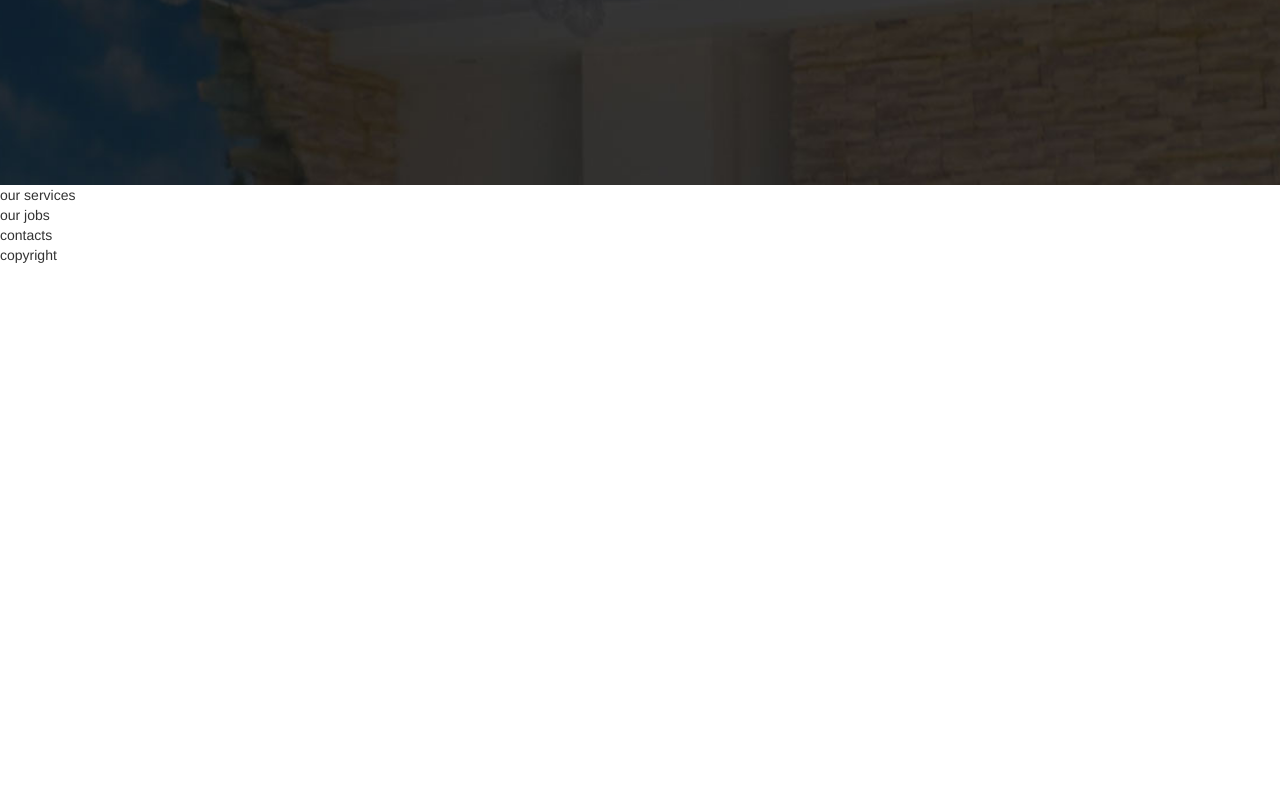
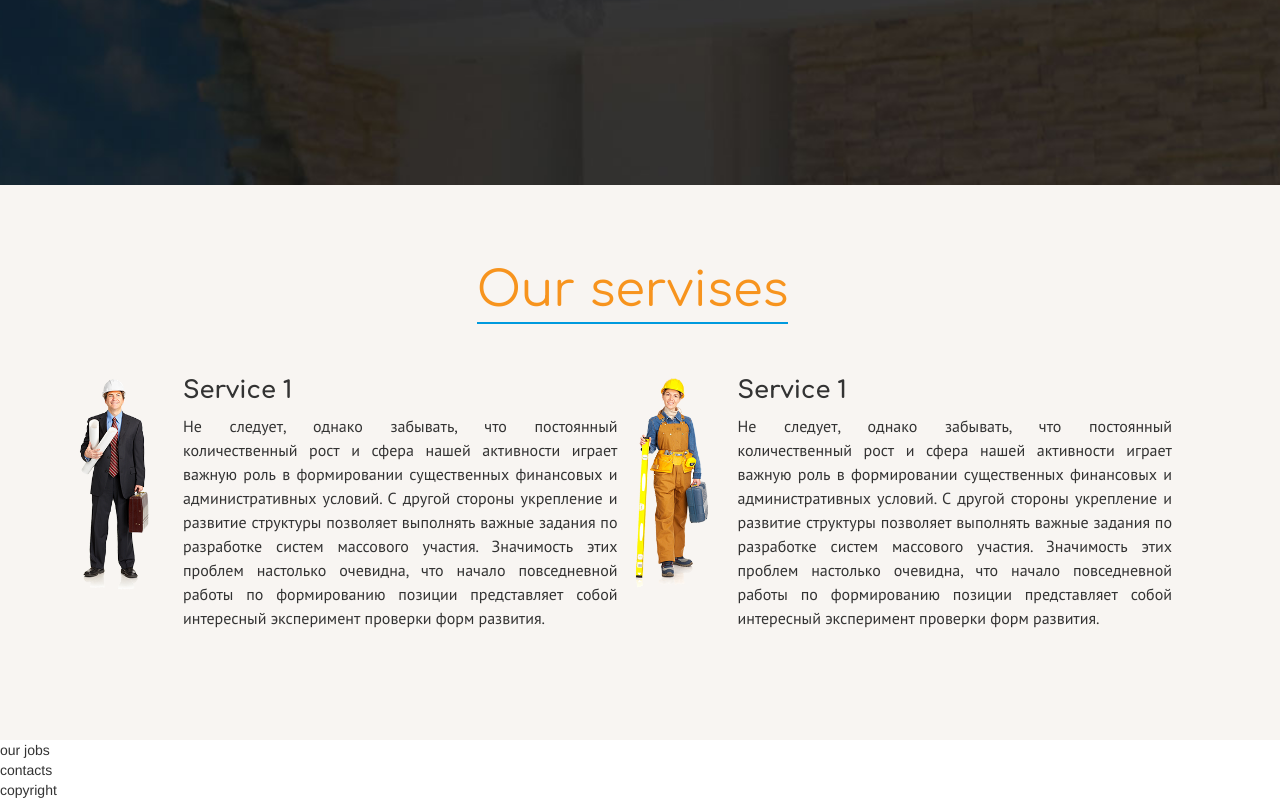
Before and after one commit to ruslankus/geros_lubos_template, a plain HTML site: page index.html in a window 1280 px wide. Shown: the part 739-1539 px from the top of the page. Before the commit the page ends 1004 px from the top, so only its background shows below. Drawn offline with Linux system fonts and the light colour scheme.

Commit message:
our services done

```diff
--- a/index.html
+++ b/index.html
@@ -41,8 +41,24 @@
         </div>
     </div>
 </header>
-<section>
-	our services
+<section id="services">
+	<div class="container-fluid">
+    	<div class="row">
+        	<div class="header-holder col-xs-8 col-xs-offset-2 clearfix ">
+            	<h2 class="text-center"><span>Our servises</span></h2>
+            </div><!--/holder -->
+
+            <div class="col-xs-12 col-md-6 service srv1" style="background-image:url(img/srv1_bg.png)">
+            	<h3>Service 1</h3>
+                <p>Не следует, однако забывать, что постоянный количественный рост и сфера нашей активности играет важную роль в формировании существенных финансовых и административных условий. С другой стороны укрепление и развитие структуры позволяет выполнять важные задания по разработке систем массового участия. Значимость этих проблем настолько очевидна, что начало повседневной работы по формированию позиции представляет собой интересный эксперимент проверки форм развития.</p>
+            </div><!-- /srv1 -->
+
+            <div class="col-xs-12 col-md-6 service srv2" style="background-image:url(img/srv2_bg.png)">
+            	<h3>Service 1</h3>
+                <p>Не следует, однако забывать, что постоянный количественный рост и сфера нашей активности играет важную роль в формировании существенных финансовых и административных условий. С другой стороны укрепление и развитие структуры позволяет выполнять важные задания по разработке систем массового участия. Значимость этих проблем настолько очевидна, что начало повседневной работы по формированию позиции представляет собой интересный эксперимент проверки форм развития.</p>
+            </div><!-- /srv2 -->
+        </div>
+    </div>
 </section>
 
 <section>
--- /dev/null
+++ b/sass/_services.scss
@@ -0,0 +1,90 @@
+#services {
+        background-color: #f8f5f2;
+    div {
+        max-width: 1200px;
+        margin-right: auto;
+        margin-right: auto;
+        .row {
+            @media (min-width:$screen-sm) {
+                padding-left: 38px;
+                padding-right: 38px;
+            }
+
+            .header-holder{
+
+                h2 {
+                    @include font_Comfortaa;
+                    color:#f7941e;
+                    font-size: 24px;
+                    margin-bottom: 60px;
+                    @media (min-width:$screen-sm) {
+                        margin-top: 70px;
+                        font-size: 36px;
+                    }
+
+                    @media (min-width:$screen-md) {
+                        font-size: 48px;
+                        margin-top: 80px;
+                    }
+
+                    span {
+                        border-bottom: 2px solid #009ade;
+                        padding-bottom: 5px;
+                    }
+                }
+            }
+
+            .service {
+
+                background: top left no-repeat;
+                background-size: 70px auto;
+                padding-left: 75px;
+                min-height: 210px;
+                margin-bottom: 36px;
+                text-align: justify;
+                @media (min-width:$screen-sm) {
+                    background-size: 75px auto;
+                    padding-left: 105px;
+                    margin-bottom: 50px;
+                }
+
+                @media (min-width:$screen-md) {
+                    margin-bottom: 100px;
+                }
+
+                h3 {
+                    @include font_Comfortaa;
+                    font-size: 18px;
+                    font-weight: 600;
+                    margin-top: 0;
+                    @media (min-width:$screen-sm) {
+                        font-size: 24px;
+                    }
+                }
+
+                P {
+                    @include font_PT_Sans;
+                    font-size: 14px;
+                    line-height: 18px;
+                    @media (min-width:$screen-sm) {
+                        font-size: 16px;
+                        line-height: 24px;
+                    }
+                }
+
+                &.srv1 {
+
+
+                }
+
+
+                &.srv2 {
+
+
+                }
+            }//.service
+
+        }//row
+
+    }//div
+}
--- a/sass/style.scss
+++ b/sass/style.scss
@@ -1,5 +1,7 @@
 @import "vendor/_bootstrap";
 
 @import "_fonts";
-
+/* ---------- header start -------------*/
 @import "_header";
+/* ---------- services start ----------*/
+@import "_services";
```
Also changed, not shown: css/style.css, img/srv1_bg.png (added), img/srv2_bg.png (added), 1 other file.
